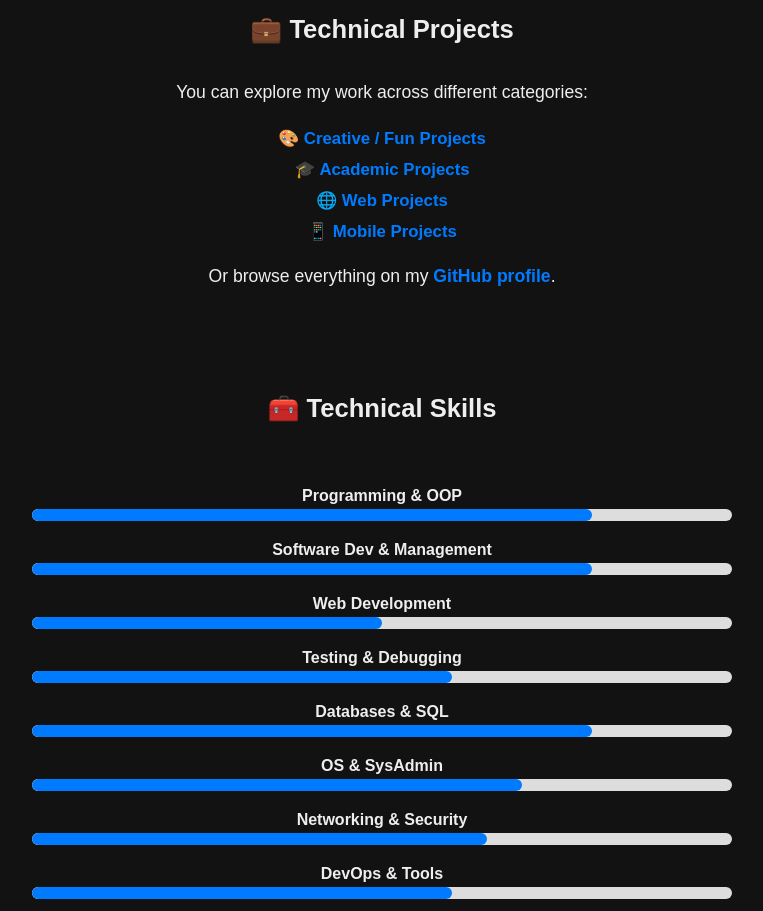
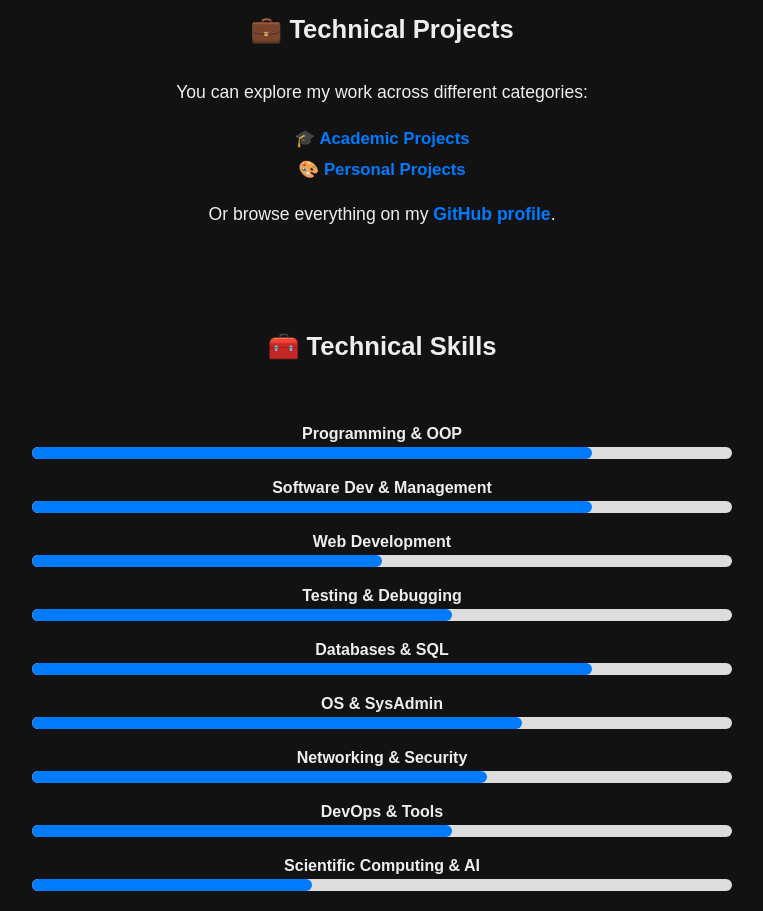
Before and after one commit to MalinaDumitrescu/Portofolio_Site, a React (Vite) app in the folder cv-site/: page /cv1 in a window 1280 px wide. Shown: the part 3000-3911 px from the top of the page, without its empty margins (258-1021 px from the left). Built offline with nearby package versions, Linux system fonts and the light colour scheme.

Commit message:
finished Academic Projects, Finished the whole PortofolioSite

```diff
--- a/cv-site/src/pages/CV1.jsx
+++ b/cv-site/src/pages/CV1.jsx
@@ -3,6 +3,7 @@ import '../styles/CV1.css';
 import avatar from '../assets/avatar.jpg';
 import { useTranslation } from 'react-i18next';
 import { Download } from 'lucide-react';
+
 
 function CV1() {
     const { t } = useTranslation();
@@ -171,10 +172,8 @@ function CV1() {
                 </p>
                 <ul className="cv1-projects-list">
 
-                    <li><a href="/projects/fun">🎨 Creative / Fun Projects</a></li>
                     <li><a href="/projects/academic">🎓 Academic Projects</a></li>
-                    <li><a href="/projects/web">🌐 Web Projects</a></li>
-                    <li><a href="/projects/mobile">📱 Mobile Projects</a></li>
+                    <li><a href="/projects/personal">🎨 Personal Projects</a></li>
                 </ul>
                 <p className="cv1-projects-text">
                     Or browse everything on my
```
